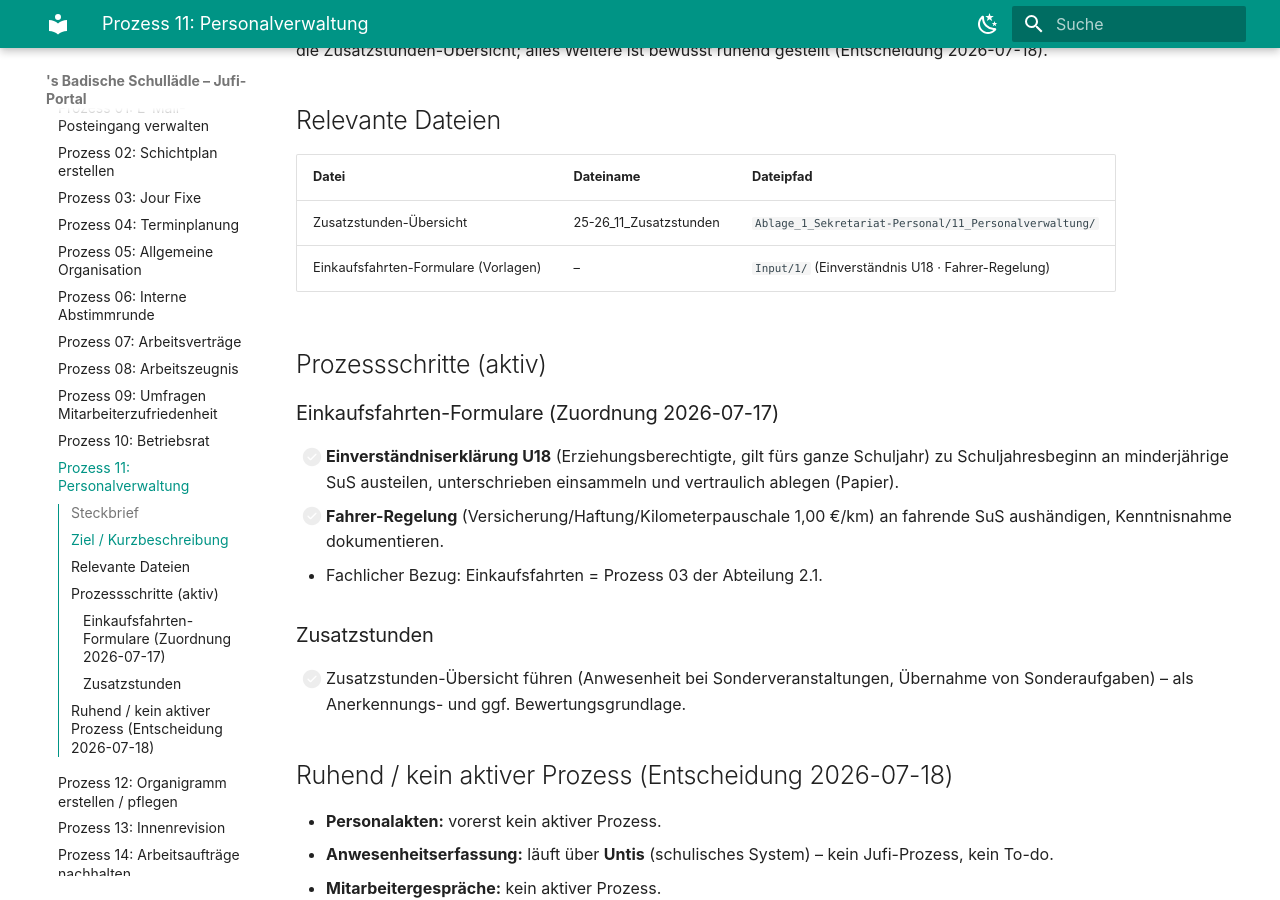
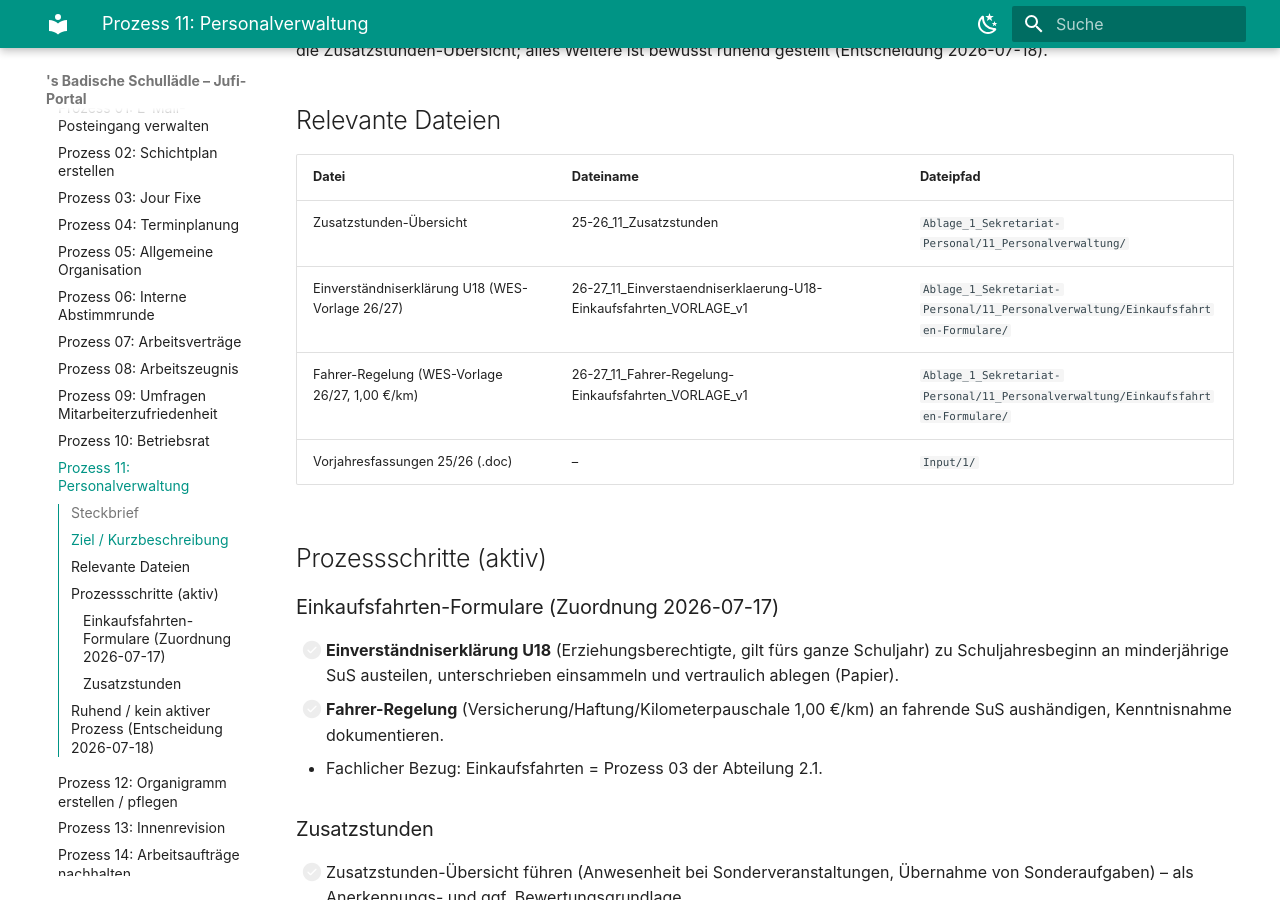
Before and after one commit to ocin-ai/jufi-portal, an MkDocs documentation site: the page built from docs/abteilung-1/P11_Personalverwaltung.md, in a window 1280 px wide and 900 px high, scrolled down 624 px. Built offline with MkDocs 1.6.1 and Material for MkDocs 9.7.7, drawn with Linux system fonts in a browser that asks for light colours.

```diff
--- a/docs/abteilung-1/P11_Personalverwaltung.md
+++ b/docs/abteilung-1/P11_Personalverwaltung.md
@@ -20,7 +20,9 @@
 | Datei | Dateiname | Dateipfad |
 | --- | --- | --- |
 | Zusatzstunden-Übersicht | 25-26_11_Zusatzstunden | `Ablage_1_Sekretariat-Personal/11_Personalverwaltung/` |
-| Einkaufsfahrten-Formulare (Vorlagen) | – | `Input/1/` (Einverständnis U18 · Fahrer-Regelung) |
+| Einverständniserklärung U18 (WES-Vorlage 26/27) | 26-27_11_Einverstaendniserklaerung-U18-Einkaufsfahrten_VORLAGE_v1 | `Ablage_1_Sekretariat-Personal/11_Personalverwaltung/Einkaufsfahrten-Formulare/` |
+| Fahrer-Regelung (WES-Vorlage 26/27, 1,00 €/km) | 26-27_11_Fahrer-Regelung-Einkaufsfahrten_VORLAGE_v1 | `Ablage_1_Sekretariat-Personal/11_Personalverwaltung/Einkaufsfahrten-Formulare/` |
+| Vorjahresfassungen 25/26 (.doc) | – | `Input/1/` |
 
 ## Prozessschritte (aktiv)
 
```
Also changed, not shown: docs/abteilung-2-1/P03_Einkauf-durchfuehren.md (+1 -1 lines), docs/abteilung-2-1/P06_Gewinn-und-Verlustrechnung.md (+1 -1 lines), docs/abteilung-2-1/P12_Verwaltung-Jufi-Handy.md (+1 -1 lines), docs/abteilung-2-1/P15_Produktmanagement.md (+2 -2 lines).
